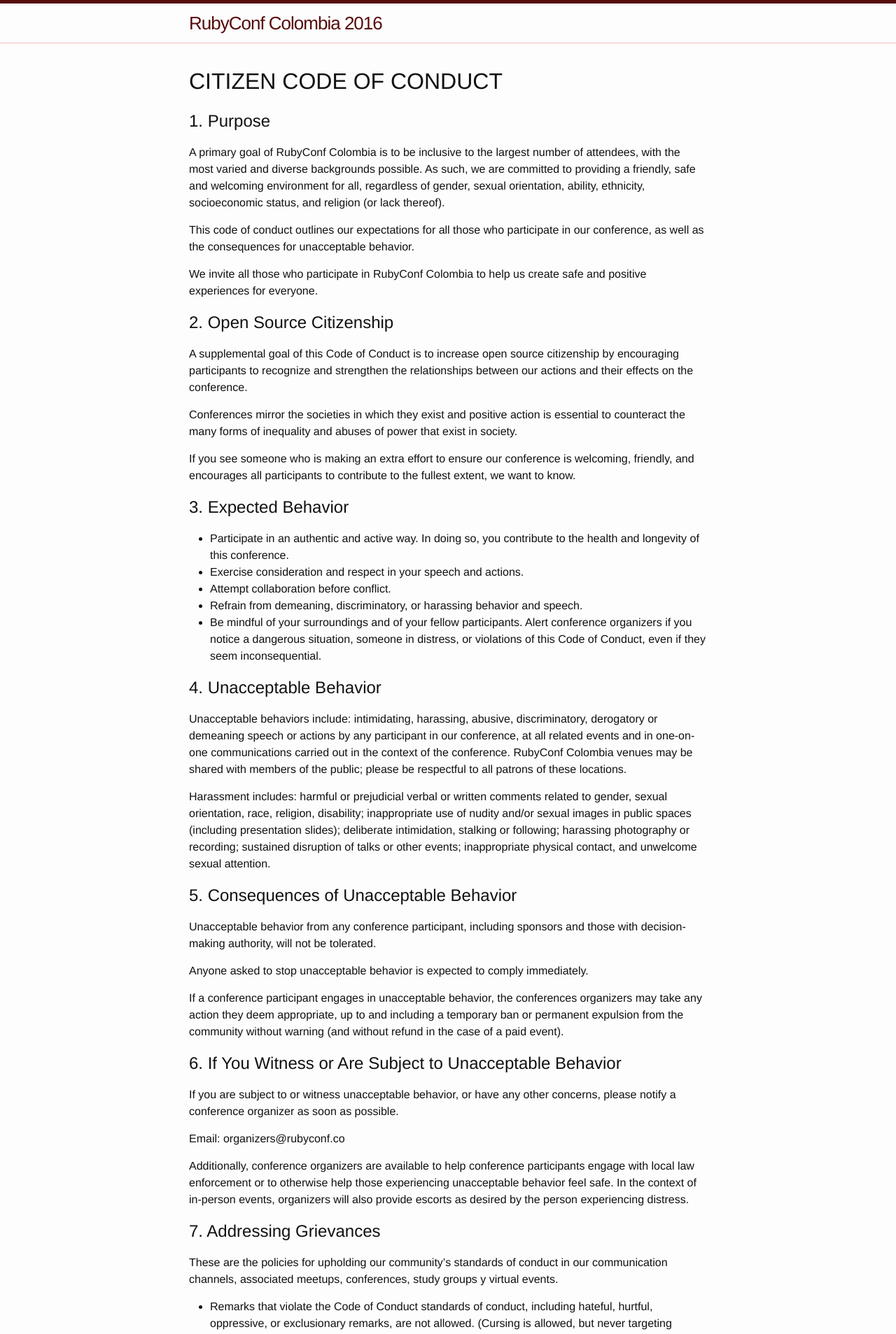
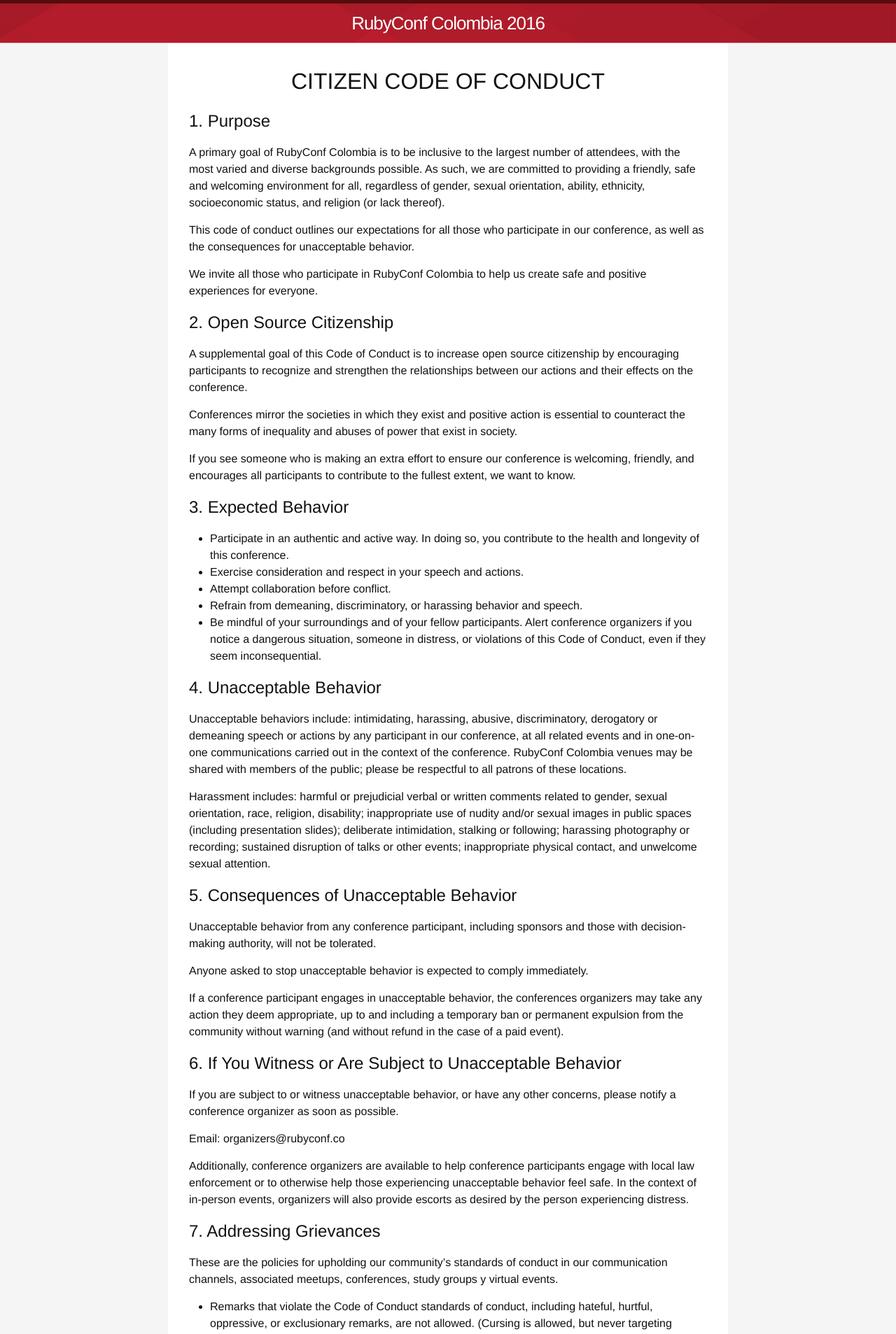
Before and after one commit to RubyConfCo/rubyconfco-website-2015, a Jekyll site: the page built from code-of-conduct.md, in a window 1280 px wide. Shown: the top 1907 px of the page at 70% size. Built offline with Jekyll 4.4.1, drawn with Linux system fonts in a browser that asks for light colours; nearby versions of some CDN libraries.

Commit message:
update syles of coc

```diff
--- a/_sass/_layout.scss
+++ b/_sass/_layout.scss
@@ -17,11 +17,6 @@
     letter-spacing: -1px;
     margin-bottom: 0;
     float: left;
-
-    &,
-    &:visited {
-        color: $red-color-dark;
-    }
 }
 
 .site-nav {
@@ -240,3 +235,33 @@
         }
     }
 }
+
+
+.site-header {
+    background: url("/assets/images/red_background.jpg");
+    text-align: center;
+    a {
+        float: none;
+        color: #FFF;
+    }
+}
+.page-content {
+    background: #F5F5F5;
+    padding-top: 0px;
+    #citizen-code-of-conduct {
+        text-align: center;
+        padding-top: 30px;
+    }
+    .wrapper {
+        background: #fff;
+    }
+}
+.site-footer {
+    background: url("/assets/images/red_background.jpg");
+    h2,a,p,li {
+        color: #fff;
+    }
+    .icon > svg path {
+        fill: #fff;
+    }
+}
--- a/css/home.scss
+++ b/css/home.scss
@@ -87,7 +87,7 @@
       }
     }
     .cfp {
-      padding-top: 40px;
+      padding-bottom: 40px;
       a {
         color: #FFFFFF;
       }
```
Also changed, not shown: assets/images/red_background.jpg (added).
